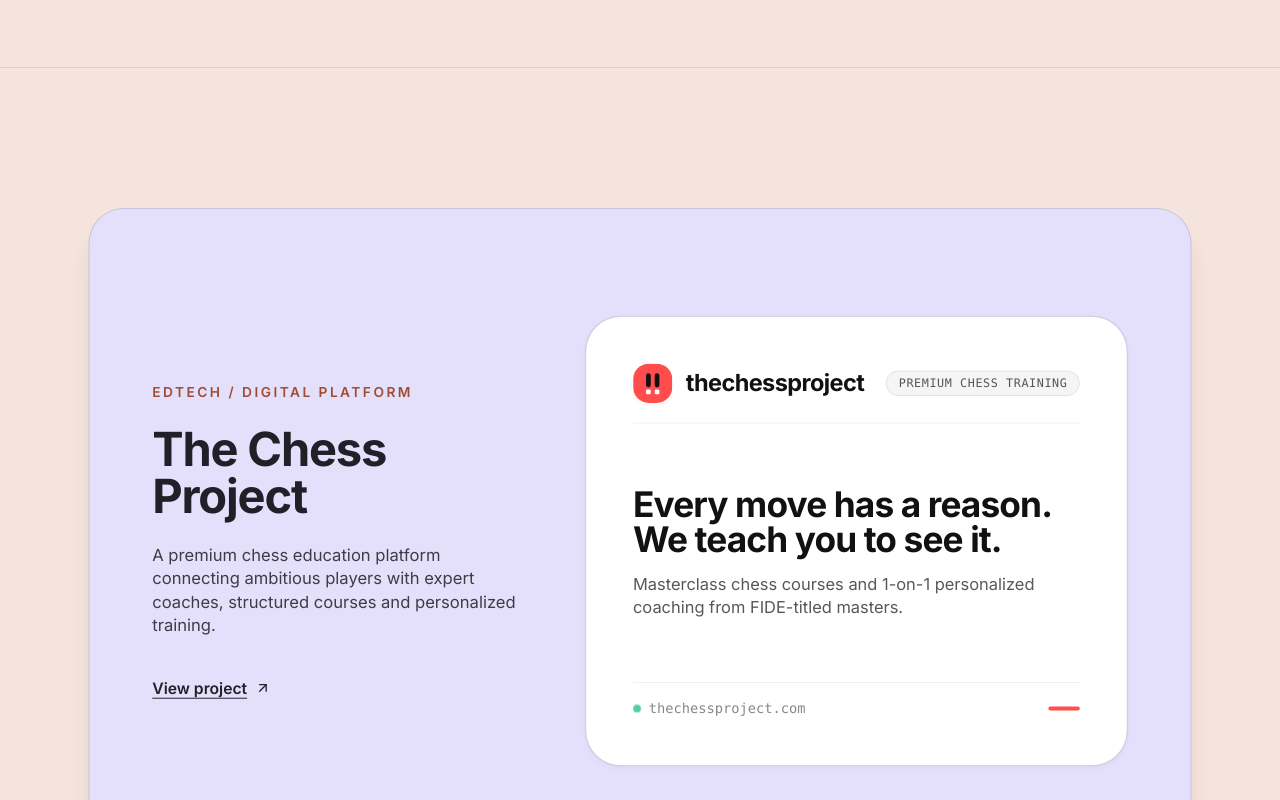
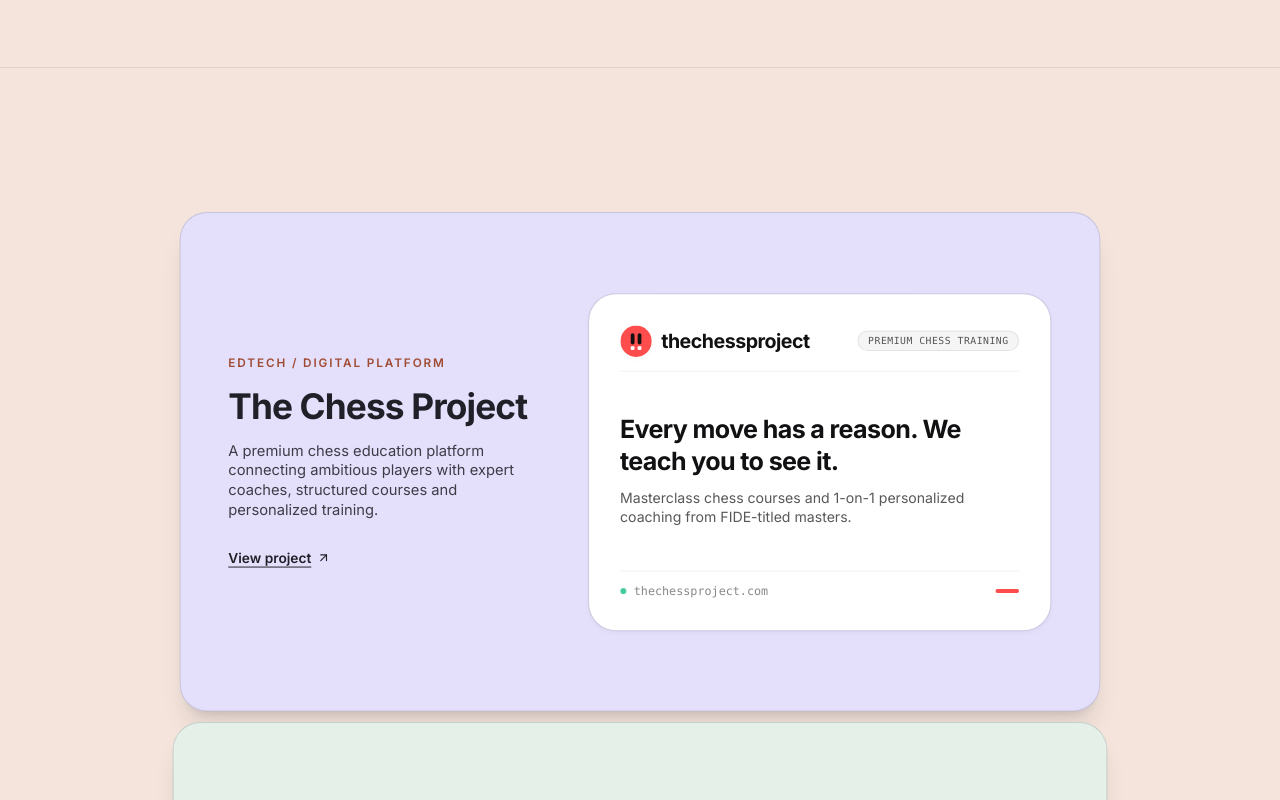
Before and after one commit to Atharva0393/Oddlyyy, a Next.js app: page /work in a window 1280 px wide. Shown: the part 640-1440 px from the top of the page. Built offline with nearby package versions, Linux system fonts and the light colour scheme; a web font is replaced by a local one.

Commit message:
feat(work): reduce editorial project card dimensions and typography by 25%

```diff
--- a/src/app/work/page.tsx
+++ b/src/app/work/page.tsx
@@ -135,7 +135,7 @@ export default function WorkPage() {
       {/* 2. SUBSTANTIAL EDITORIAL STACKING SHOWCASE */}
       {shouldReduceMotion ? (
         <SectionContainer paddingY="xl" className="border-b border-ink/10">
-          <div className="space-y-8 sm:space-y-12 max-w-[1240px] mx-auto">
+          <div className="space-y-8 sm:space-y-12 max-w-[940px] mx-auto">
             {editorialProjects.map((project, index) => (
               <EditorialProjectCard key={project.id} index={index} {...project} />
             ))}
@@ -143,18 +143,18 @@ export default function WorkPage() {
         </SectionContainer>
       ) : (
         <section className="relative border-b border-ink/10 bg-cream py-8 sm:py-12 lg:py-16">
-          <div className="w-[94%] sm:w-[90%] lg:w-[88%] max-w-[1240px] mx-auto">
+          <div className="w-[92%] sm:w-[88%] lg:w-[84%] max-w-[940px] mx-auto">
             <StackingCards
               totalCards={editorialProjects.length}
               scaleMultiplier={0.015}
-              className="relative w-full pb-24 sm:pb-32 lg:pb-40"
+              className="relative w-full pb-20 sm:pb-28 lg:pb-32"
             >
               {editorialProjects.map((project, index) => (
                 <StackingCardItem
                   key={project.id}
                   index={index}
-                  topPosition="clamp(76px, 9vh, 88px)"
-                  className="min-h-[520px] sm:min-h-[600px] lg:h-[clamp(680px,78vh,820px)]"
+                  topPosition="clamp(80px, 10vh, 96px)"
+                  className="min-h-[390px] sm:min-h-[450px] lg:h-[clamp(510px,58vh,615px)]"
                 >
                   <EditorialProjectCard index={index} {...project} />
                 </StackingCardItem>
--- a/src/components/sections/work/EditorialProjectCard.tsx
+++ b/src/components/sections/work/EditorialProjectCard.tsx
@@ -41,26 +41,26 @@ export const EditorialProjectCard: React.FC<EditorialProjectCardProps> = ({
   return (
     <article
       className={cn(
-        "group relative w-full rounded-3xl lg:rounded-[36px] border transition-all duration-300",
+        "group relative w-full rounded-2xl lg:rounded-[28px] border transition-all duration-300",
         bgColor,
         textColor,
         borderColor,
-        // Internal padding: 64–76px on desktop, proportional on tablet/mobile
-        "p-6 sm:p-10 md:p-12 lg:px-[clamp(64px,5vw,76px)] lg:py-[clamp(64px,5.5vh,76px)]",
-        // Substantial editorial height: 76–80vh, min 680px, max 820px on desktop
-        "min-h-[520px] sm:min-h-[600px] lg:h-[clamp(680px,78vh,820px)]",
+        // Internal padding reduced by ~25%
+        "p-5 sm:p-7 md:p-8 lg:px-[clamp(44px,3.8vw,56px)] lg:py-[clamp(44px,4vh,54px)]",
+        // Editorial height reduced by ~25%
+        "min-h-[390px] sm:min-h-[450px] lg:h-[clamp(510px,58vh,615px)]",
         "flex flex-col justify-center",
         "shadow-xl",
         className
       )}
     >
-      <div className="grid grid-cols-1 lg:grid-cols-12 gap-8 lg:gap-12 xl:gap-16 items-center w-full my-auto">
+      <div className="grid grid-cols-1 lg:grid-cols-12 gap-6 lg:gap-8 xl:gap-10 items-center w-full my-auto">
         {/* Left Column: Text (~42-45% width on desktop) */}
-        <div className="lg:col-span-5 flex flex-col justify-center space-y-4 sm:space-y-5 lg:space-y-6 max-w-xl">
+        <div className="lg:col-span-5 flex flex-col justify-center space-y-3 sm:space-y-4 lg:space-y-4 max-w-lg">
           {/* 1. Small Category Label */}
           <span
             className={cn(
-              "font-primary text-xs sm:text-sm font-semibold uppercase tracking-[0.18em]",
+              "font-primary text-[11px] sm:text-xs font-semibold uppercase tracking-[0.16em]",
               accentColor
             )}
           >
@@ -68,7 +68,7 @@ export const EditorialProjectCard: React.FC<EditorialProjectCardProps> = ({
           </span>
 
           {/* 2. Bold Project Title */}
-          <h2 className="font-primary font-bold text-2xl sm:text-4xl lg:text-[2.75rem] xl:text-5xl tracking-tight leading-[1.06]">
+          <h2 className="font-primary font-bold text-xl sm:text-3xl lg:text-[2.1rem] xl:text-4xl tracking-tight leading-[1.08]">
             <Link
               href={`/work/${slug}`}
               className="hover:opacity-85 transition-opacity inline-block"
@@ -78,43 +78,43 @@ export const EditorialProjectCard: React.FC<EditorialProjectCardProps> = ({
           </h2>
 
           {/* 3. Short Supporting Description */}
-          <p className="font-primary font-normal text-sm sm:text-base lg:text-[1.06rem] leading-relaxed opacity-85 max-w-lg">
+          <p className="font-primary font-normal text-xs sm:text-sm lg:text-[0.94rem] leading-relaxed opacity-85 max-w-md">
             {description}
           </p>
 
           {/* 4. Minimal Project Link / Arrow */}
-          <div className="pt-2 sm:pt-4">
+          <div className="pt-1.5 sm:pt-2.5">
             <Link
               href={`/work/${slug}`}
               className={cn(
-                "inline-flex items-center gap-2 font-primary font-semibold text-sm sm:text-base group/cta transition-colors",
+                "inline-flex items-center gap-1.5 font-primary font-semibold text-xs sm:text-sm group/cta transition-colors",
                 ctaColor || "hover:text-terracotta"
               )}
             >
               <span className="underline underline-offset-4 decoration-current/35 group-hover/cta:decoration-current transition-colors">
                 View project
               </span>
-              <ArrowUpRight className="w-4 h-4 transition-transform duration-200 group-hover/cta:translate-x-0.5 group-hover/cta:-translate-y-0.5" />
+              <ArrowUpRight className="w-3.5 h-3.5 transition-transform duration-200 group-hover/cta:translate-x-0.5 group-hover/cta:-translate-y-0.5" />
             </Link>
           </div>
         </div>
 
-        {/* Right Column: Dominant Project Visual (~55-58% width on desktop, 480–540px high) */}
+        {/* Right Column: Dominant Project Visual (~55-58% width on desktop) */}
         <div className="lg:col-span-7 flex items-center justify-center">
           <Link
             href={`/work/${slug}`}
-            className="group/img block relative w-full h-[280px] sm:h-[360px] md:h-[420px] lg:h-[clamp(460px,52vh,540px)] rounded-2xl lg:rounded-3xl overflow-hidden bg-cream/20 border border-current/10 shadow-sm"
+            className="group/img block relative w-full h-[210px] sm:h-[270px] md:h-[315px] lg:h-[clamp(345px,39vh,405px)] rounded-xl lg:rounded-2xl overflow-hidden bg-cream/20 border border-current/10 shadow-sm"
           >
             {isChessProject ? (
-              <div className="relative w-full h-full bg-[#FFFFFF] rounded-2xl lg:rounded-3xl p-6 sm:p-8 md:p-10 lg:p-12 flex flex-col justify-between text-[#111113] select-none transition-transform duration-700 ease-out group-hover/img:scale-[1.02]">
+              <div className="relative w-full h-full bg-[#FFFFFF] rounded-xl lg:rounded-2xl p-4 sm:p-5 md:p-7 lg:p-8 flex flex-col justify-between text-[#111113] select-none transition-transform duration-700 ease-out group-hover/img:scale-[1.02]">
                 {/* Brand Header Bar: User SVG Logo + 'thechessproject' title matching first image */}
-                <div className="flex items-center justify-between gap-3 border-b border-black/[0.06] pb-4 sm:pb-5">
-                  <div className="flex items-center gap-2.5 sm:gap-3.5">
+                <div className="flex items-center justify-between gap-3 border-b border-black/[0.06] pb-3 sm:pb-3.5">
+                  <div className="flex items-center gap-2 sm:gap-2.5">
                     {/* User-supplied SVG brand logo */}
                     <svg
                       xmlns="http://www.w3.org/2000/svg"
                       viewBox="0 0 100 100"
-                      className="w-8 h-8 sm:w-9 sm:h-9 md:w-10 md:h-10 shrink-0 shadow-sm rounded-lg"
+                      className="w-6 h-6 sm:w-7 sm:h-7 md:w-8 md:h-8 shrink-0 shadow-sm rounded-lg"
                       aria-label="The Chess Project Brand Logo"
                     >
                       <rect x="0" y="0" width="100" height="100" rx="22" fill="#FF4D4D" />
@@ -124,34 +124,34 @@ export const EditorialProjectCard: React.FC<EditorialProjectCardProps> = ({
                       <rect x="55" y="66" width="12" height="12" rx="3" fill="#FFFFFF" />
                     </svg>
                     {/* User-specified title matching first image: 'thechessproject' */}
-                    <span className="font-primary font-bold text-lg sm:text-xl md:text-2xl text-[#111113] tracking-tight">
+                    <span className="font-primary font-bold text-base sm:text-lg md:text-xl text-[#111113] tracking-tight">
                       thechessproject
                     </span>
                   </div>
 
-                  <span className="inline-flex items-center px-2.5 sm:px-3 py-1 rounded-full bg-black/[0.04] border border-black/[0.08] text-[9px] sm:text-xs font-mono font-medium text-[#111113]/70 tracking-wider uppercase">
+                  <span className="inline-flex items-center px-2 sm:px-2.5 py-0.5 rounded-full bg-black/[0.04] border border-black/[0.08] text-[8px] sm:text-[10px] font-mono font-medium text-[#111113]/70 tracking-wider uppercase">
                     PREMIUM CHESS TRAINING
                   </span>
                 </div>
 
                 {/* Central Headline Content */}
-                <div className="my-auto py-4 sm:py-6 space-y-3 sm:space-y-4 max-w-xl">
-                  <h3 className="font-primary font-bold text-xl sm:text-2xl md:text-3xl lg:text-[2rem] xl:text-[2.25rem] text-[#111113] tracking-tight leading-[1.12]">
+                <div className="my-auto py-2 sm:py-3 space-y-2 sm:space-y-3 max-w-lg">
+                  <h3 className="font-primary font-bold text-base sm:text-xl md:text-2xl lg:text-[1.45rem] xl:text-[1.6rem] text-[#111113] tracking-tight leading-[1.14]">
                     Every move has a reason. We teach you to see it.
                   </h3>
-                  <p className="font-primary text-xs sm:text-sm md:text-base lg:text-[1.05rem] text-[#111113]/70 leading-relaxed max-w-lg font-normal">
+                  <p className="font-primary text-xs sm:text-[13px] md:text-sm lg:text-[0.9rem] text-[#111113]/70 leading-relaxed max-w-md font-normal">
                     Masterclass chess courses and 1-on-1 personalized coaching from FIDE-titled masters.
                   </p>
                 </div>
 
                 {/* Footer Bar */}
-                <div className="flex items-center justify-between text-xs sm:text-sm font-mono text-[#111113]/50 border-t border-black/[0.06] pt-3.5 sm:pt-4">
+                <div className="flex items-center justify-between text-[11px] sm:text-xs font-mono text-[#111113]/50 border-t border-black/[0.06] pt-2.5 sm:pt-3">
                   <span className="flex items-center gap-2">
-                    <span className="w-2 h-2 rounded-full bg-emerald-500 animate-pulse" />
+                    <span className="w-1.5 h-1.5 rounded-full bg-emerald-500 animate-pulse" />
                     thechessproject.com
                   </span>
                   <div className="flex items-center gap-2">
-                    <span className="w-8 h-1 bg-[#FF4D4D] rounded-full" />
+                    <span className="w-6 h-1 bg-[#FF4D4D] rounded-full" />
                   </div>
                 </div>
               </div>
```
